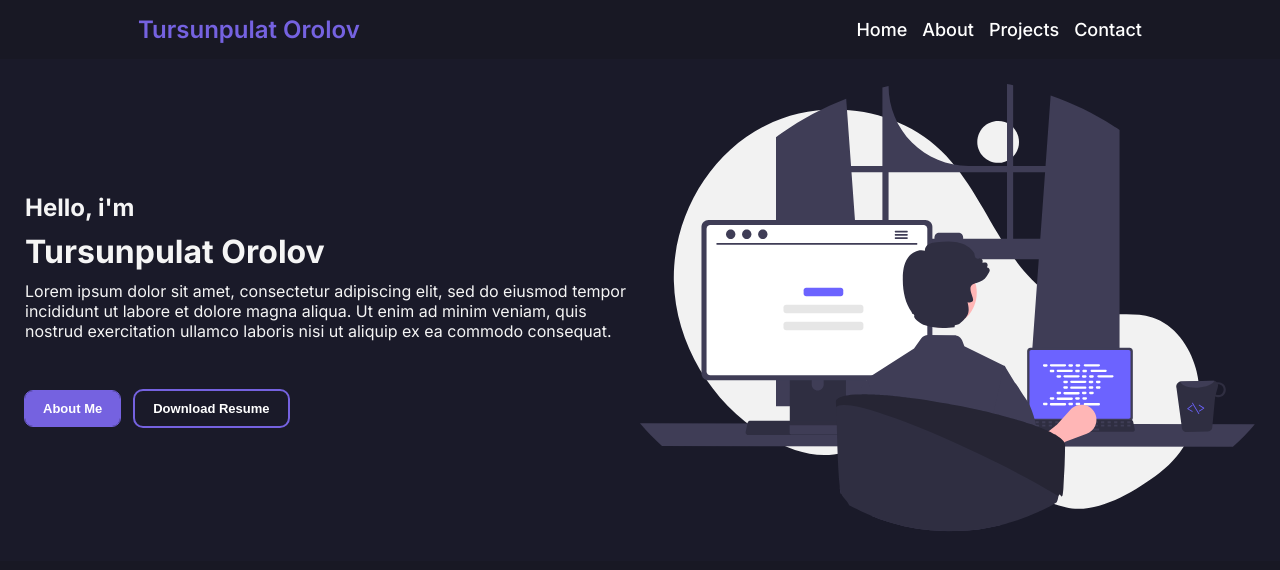
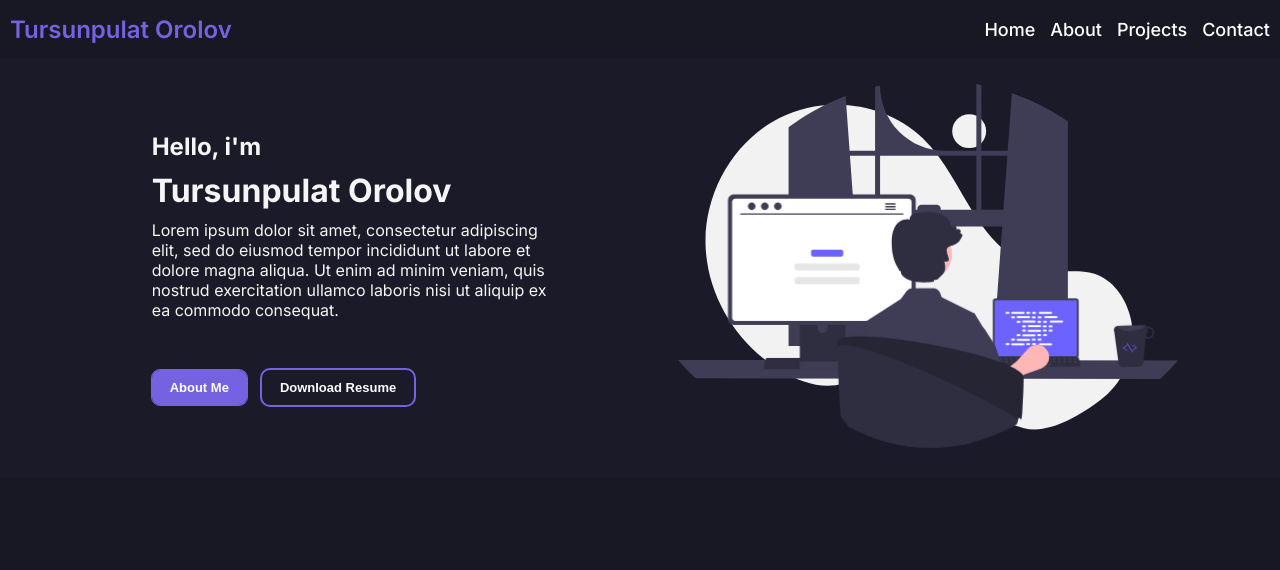
Before and after one commit to Tursunpulat2002/Portfolio, a Next.js app: page / in a window 1280 px wide. Shown: the top 570 px of the page. Built offline with nearby package versions, Linux system fonts and the light colour scheme.

Commit message:
Added animation to hero

```diff
--- a/src/app/page.module.css
+++ b/src/app/page.module.css
@@ -7,22 +7,29 @@
 .heroContainer {
     background-color: #1a1a29;
     display: flex;
-    justify-content: center;
+    justify-content: space-evenly;
     align-items: center;
     padding: 25px;
+    width: 100%;
+    max-width: 1280px;
 }
 
 .heroLeft {
-    flex: 1;
     display: flex;
     flex-direction: column;
     justify-content: center;
     align-items: flex-start;
     gap: 10px;
+    margin-right: 50px;
+    margin-left: 50px;
+}
+
+.heroLeft > p {
+    max-width: 400px;
 }
 
 .heroRight {
-    flex: 1;
+    width: 500px;
 }
 
 .buttons {
--- a/src/components/Hero.tsx
+++ b/src/components/Hero.tsx
@@ -28,7 +28,7 @@ function Hero() {
                             fill="#3F3D56"
                         />
                     </g>
-                    <g id="Laptop" className={style.Laptop}>
+                    <g id="Laptop" className={style.slideLeft}>
                         <path
                             id="Vector_5"
                             d="M495.43 341.591V427.295C495.431 428.387 495.865 429.435 496.637 430.207C497.41 430.979 498.457 431.414 499.549 431.414H626.553C627.646 431.414 628.693 430.979 629.465 430.207C630.237 429.435 630.672 428.387 630.673 427.295V341.591C630.67 340.5 630.235 339.454 629.463 338.683C628.691 337.912 627.645 337.478 626.553 337.477H499.549C498.458 337.478 497.412 337.912 496.639 338.683C495.867 339.454 495.433 340.5 495.43 341.591Z"
@@ -417,7 +417,7 @@ function Hero() {
                             fill="#3F3D56"
                         />
                     </g>
-                    <g id="Desktop">
+                    <g id="Desktop" className={style.slideRight}>
                         <path
                             id="Vector_81"
                             d="M191.69 337.481V440.041H263.54V337.481C263.541 336.743 263.306 336.025 262.868 335.431C262.431 334.837 261.815 334.399 261.11 334.181C260.778 334.071 260.43 334.017 260.08 334.021H195.16C194.705 334.02 194.254 334.109 193.833 334.282C193.413 334.456 193.03 334.71 192.708 335.032C192.386 335.353 192.13 335.735 191.955 336.155C191.78 336.575 191.69 337.026 191.69 337.481ZM219.73 372.721C219.749 370.699 220.565 368.766 222.001 367.343C223.438 365.92 225.378 365.122 227.4 365.122C229.422 365.122 231.362 365.92 232.798 367.343C234.235 368.766 235.051 370.699 235.07 372.721V384.621C235.06 386.648 234.247 388.589 232.81 390.019C231.372 391.449 229.427 392.252 227.4 392.252C225.372 392.252 223.428 391.449 221.99 390.019C220.553 388.589 219.74 386.648 219.73 384.621V372.721Z"
@@ -494,7 +494,7 @@ function Hero() {
                             fill="#3F3D56"
                         />
                     </g>
-                    <g id="Human">
+                    <g id="Human" className={style.slideHuman}>
                         <path
                             id="Vector_96"
                             d="M326.816 453.654L319.23 469.887L314.051 480.975L305.142 527.621L300.682 532.355L296.86 515.596L256.862 524.477C255.55 517.187 256.511 524.723 255.701 516.727C255.929 516.499 256.169 516.27 256.408 516.042C257.047 515.449 257.583 514.89 257.572 514.354C257.116 486.77 258.485 439.828 269.915 411.388C271.705 406.745 274.066 402.342 276.942 398.281C277.17 397.973 277.387 397.665 277.604 397.357C282.874 389.976 286.205 382.709 290.928 377.542V377.53C290.957 377.507 290.984 377.48 291.008 377.45C291.025 377.442 291.04 377.43 291.053 377.416L323.497 360.213L324.889 399.319L325.881 427.427L326.816 453.654Z"
--- a/src/styles/hero.module.css
+++ b/src/styles/hero.module.css
@@ -3,17 +3,49 @@
     height: 100%;
 }
 
-.Laptop {
-    animation: slideInLeft 2s linear 0s;
+.slideLeft {
+    animation: slide-left 0.5s cubic-bezier(0.25, 0.46, 0.45, 0.94) both;
 }
 
-@keyframes slideInLeft {
+@keyframes slide-left {
     0% {
-        transform: translateX(10px);
-        opacity: 0.1;
+        -webkit-transform: translateX(150px);
+        transform: translateX(150px);
     }
     100% {
+        -webkit-transform: translateX(0);
         transform: translateX(0);
-        opacity: 1;
     }
 }
+
+
+.slideRight {
+    animation: slide-right 0.5s cubic-bezier(0.25, 0.46, 0.45, 0.94) both;
+}
+
+@keyframes slide-right {
+    0% {
+        -webkit-transform: translateX(-150px);
+        transform: translateX(-150px);
+    }
+    100% {
+        -webkit-transform: translateX(0);
+        transform: translateX(0);
+    }
+}
+
+
+.slideHuman {
+    animation: slide-human 1s cubic-bezier(0.25, 0.46, 0.45, 0.94) both;
+}
+
+@keyframes slide-human {
+    0% {
+        -webkit-transform: translateX(-350px);
+        transform: translateX(-350px);
+    }
+    100% {
+        -webkit-transform: translateX(0);
+        transform: translateX(0);
+    }
+}
--- a/src/styles/navbar.module.css
+++ b/src/styles/navbar.module.css
@@ -1,5 +1,5 @@
 .root {
-    max-width: 1024px;
+    max-width: 1280px;
     margin: 0 auto;
     display: flex;
     justify-content: space-between;
```
